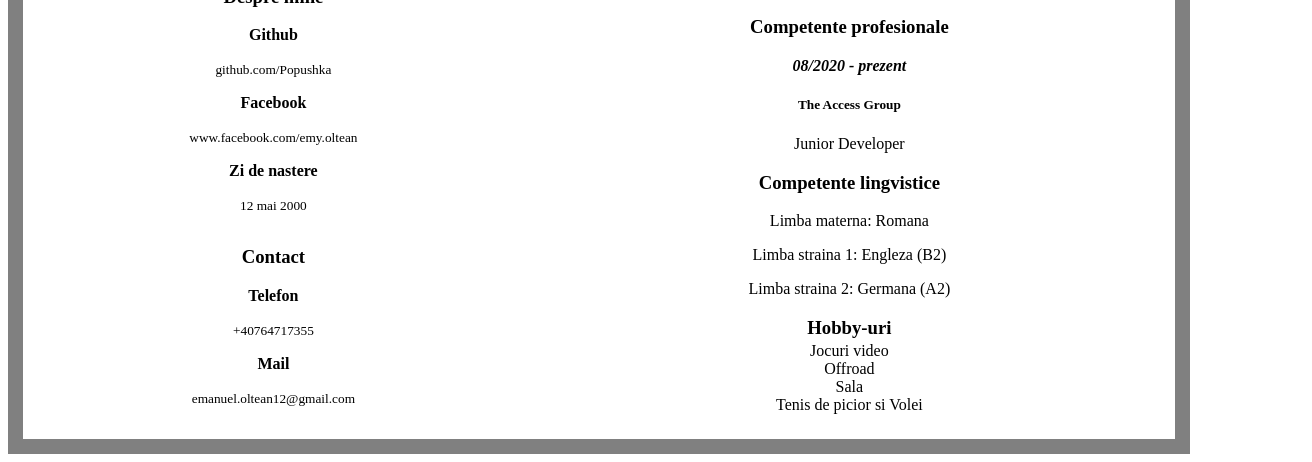
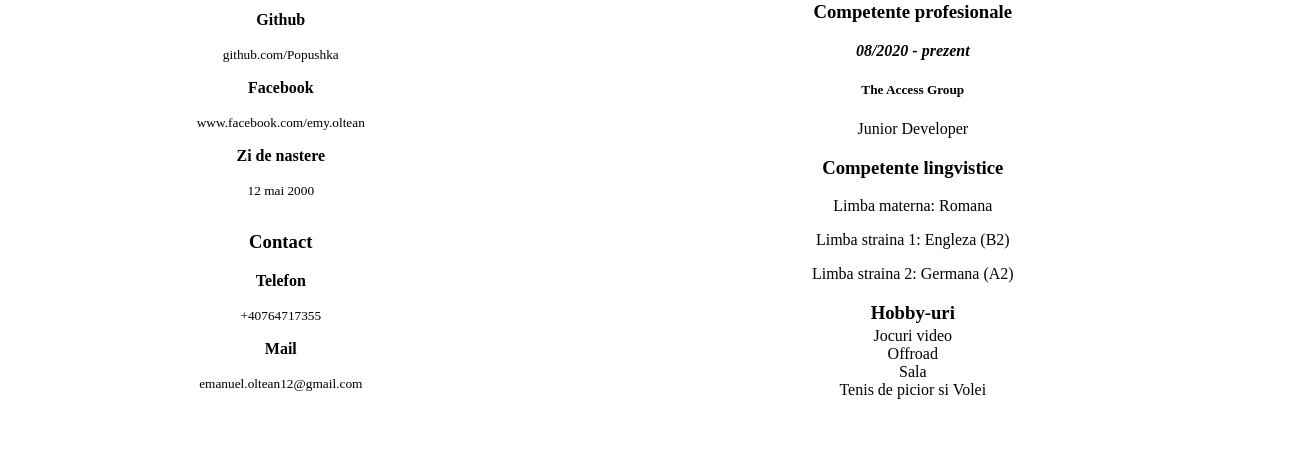
Before and after one commit to Popushka/Popushka.github.io, a plain HTML site: page index.html in a window 1280 px wide. Shown: the part 386-848 px from the top of the page, 1312 px wide, since content can reach past the window. After the commit the page ends 818 px from the top, so only its background shows below. Drawn offline with nearby package versions, Linux system fonts and the light colour scheme; a script that the page names is missing.

Commit message:
removed border

```diff
--- a/index.html
+++ b/index.html
@@ -41,10 +41,7 @@
         .rama {
             text-decoration-color: black;
             background-color: white;
-            border: 10px black;
-            border: 15px solid grey;
-            width:90%;
-            height:100%;
+
         }
 
         .mb-5 {
```
